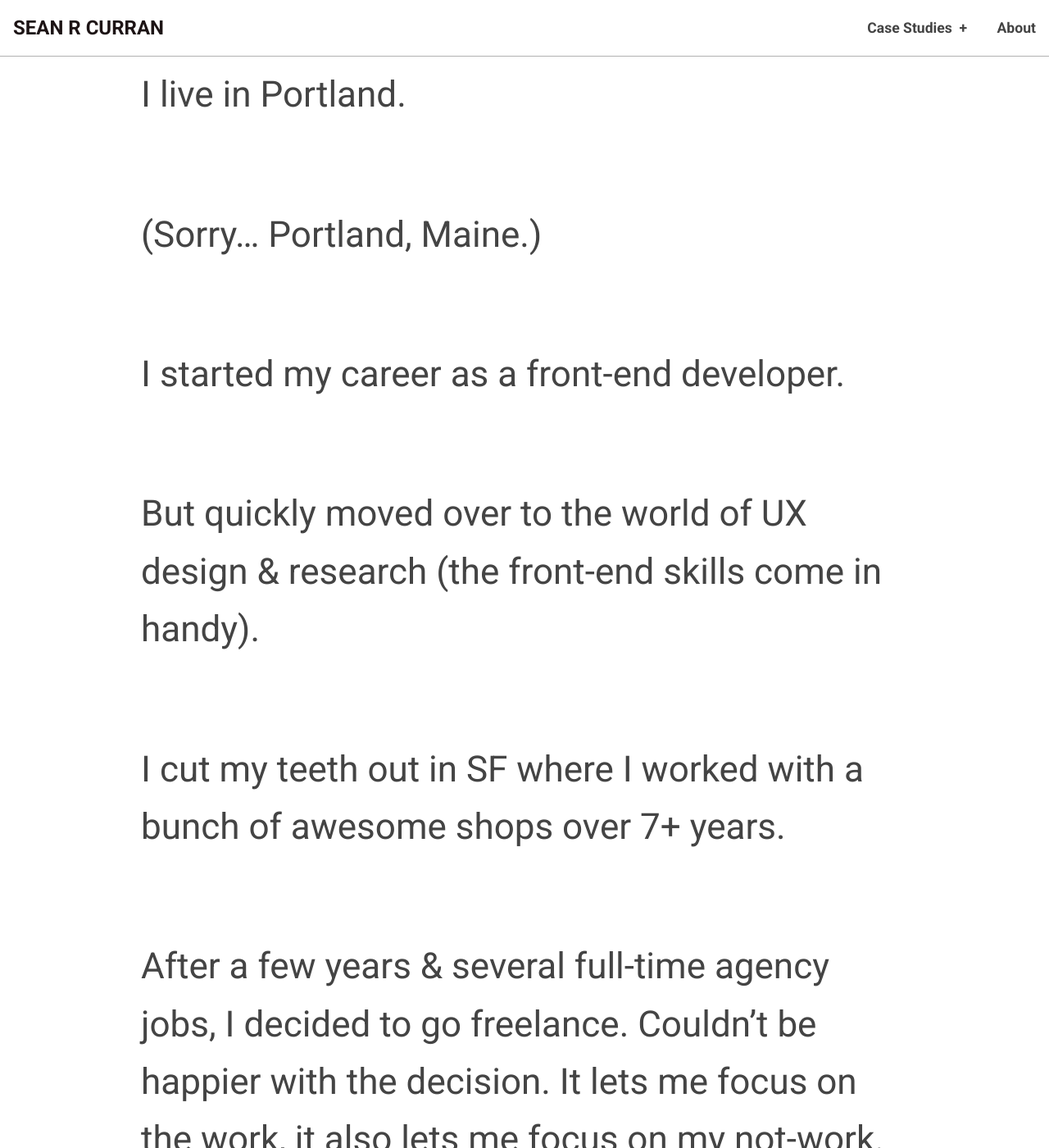
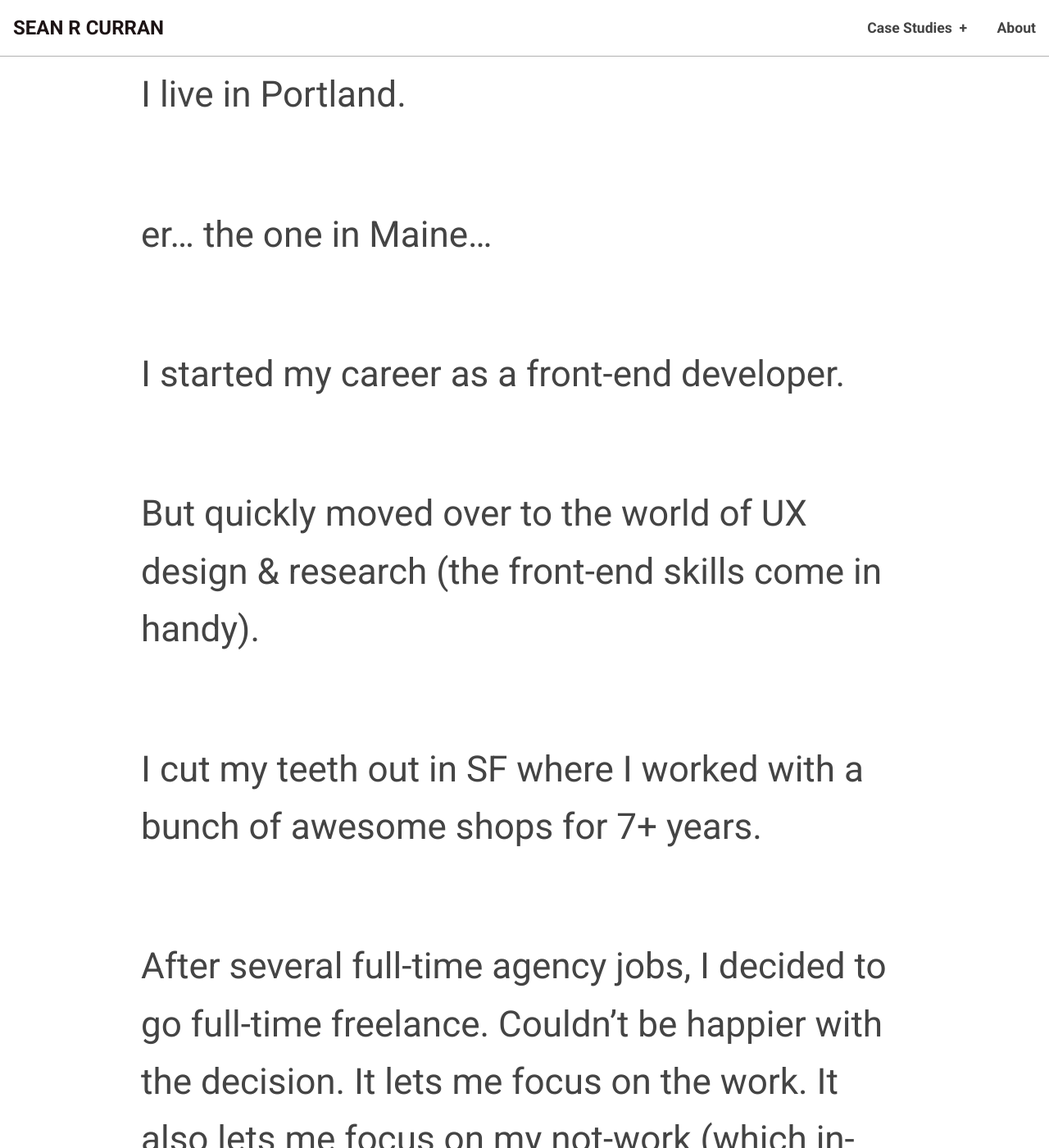
Before and after one commit to srcurran/srcurran.github.io, a Jekyll site: the page built from index.md, in a window 1280 px wide and 1400 px high, scrolled down 616 px. Shown: the whole window at 82% size. Built offline with Jekyll 4.4.1, drawn with Linux system fonts in a browser that asks for light colours; some of the changed text lies outside the part shown.

Commit message:
Update from Forestry.io - Updated index.md

```diff
--- a/index.md
+++ b/index.md
@@ -4,7 +4,6 @@ type: homepage
 title: Hello ✌️
 permalink: portfolio2018.html
 ---
-
 <div class="x-large">
 
 <h1>Hello!</h1>
@@ -13,20 +12,20 @@ I’m Sean, a freelance UX designer.
 
 I live in Portland.
 
-(Sorry… Portland, Maine.)
+er... the one in Maine...
 
 I started my career as a front-end developer.
 
 But quickly moved over to the world of UX design & research (the front-end skills come in handy).
 
-I cut my teeth out in SF where I worked with a bunch of awesome shops over 7+ years.
+I cut my teeth out in SF where I worked with a bunch of awesome shops for 7+ years.
 
-After a few years & several full-time agency jobs, I decided to go freelance. Couldn't be happier with the decision. It lets me focus on the work, it also lets me focus on my not-work.
+After several full-time agency jobs, I decided to go full-time freelance. Couldn't be happier with the decision. It lets me focus on the work. It also lets me focus on my not-work (which in-turn helps me focus on the work).
 
 In 2015 I moved from SF to Chicago. In 2017 I moved from Chicago to Portland. I primarily work remotely, but I always like an excuse to travel.
 
 I am currently **available for projects**.
-& always up to chat about new opportunities.
+\& always up to chat about new opportunities.
 
 Drop a line: [srcurran@gmail.com](mailto:srcurran@gmail.com){: .link} or [617.571.6723](tel:16175716723){: .link}
 
```
